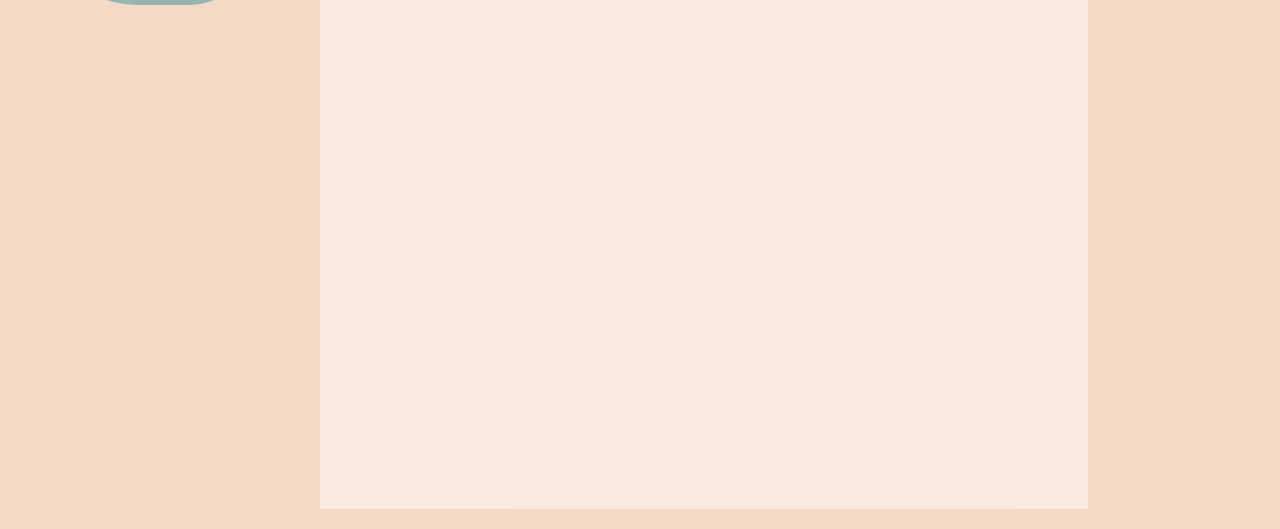
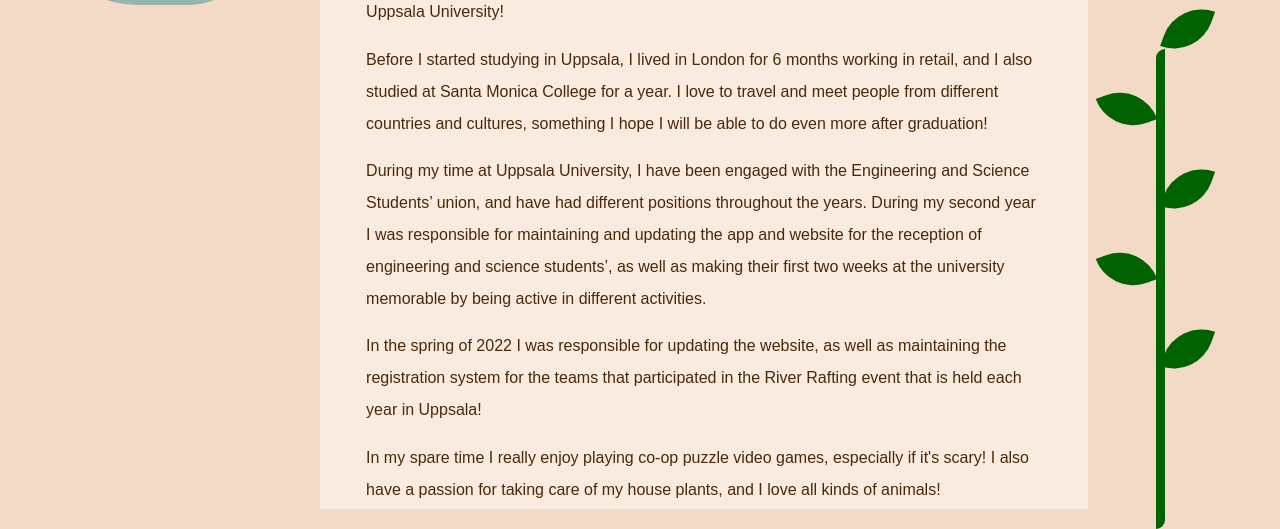
Before and after one commit to marionwallsten/marionwallsten.github.io, a plain HTML site: page aboutMe.html in a window 1280 px wide. Shown: the part 311-840 px from the top of the page. Drawn offline with Linux system fonts and the light colour scheme.

Commit message:
added leaf and about me text

```diff
--- a/aboutMe.html
+++ b/aboutMe.html
@@ -24,7 +24,7 @@
                 <li><a href="contact.html">Contact</a></li>
             </div>
             <div class="aboutMe">
-                <!--  <div class="aboutMeText">
+                <div class="aboutMeText">
                     Hi! I’m Marion Wallsten, and I am about to finish my Bachelor’s in Computer
                     Science at Uppsala University!
                 </div>
@@ -51,11 +51,16 @@
                 <div class="aboutMeText">
                     In my spare time I really enjoy playing co-op puzzle video games, especially if it's scary! I also
                     have a passion for
-                    taking care of my house plants , and I all love every kind of animal.
+                    taking care of my house plants, and I love all kinds of animals!
                 </div>
- -->
             </div>
         </div>
+        <div class="leaf1"></div>
+        <div class="leaf2"></div>
+        <div class="leaf3"></div>
+        <div class="leaf4"></div>
+        <div class="leaf5"></div>
+        <div class="stem"></div>
     </div>
 
     </div>
--- a/css/stylesheet.css
+++ b/css/stylesheet.css
@@ -25,10 +25,6 @@ body {
     left: 0px;
 }
 
-#canvas {
-    display: flex;
-    position: relative;
-}
 
 .images {
     float: left;
@@ -138,7 +134,7 @@ h1 {
     padding-top: 2%;
     font-weight: bolder;
     font-size: 20px;
-    text-decoration: none !important;
+    text-decoration: none;
 }
 
 .resumetitle {
@@ -273,38 +269,94 @@ a:link {
     }
 }
 
+
 .plant {
     position: absolute;
     bottom: 0%;
     width: 2%;
-    height: 2%
+    height: 30%;
+
 }
 
 .plant:before,
 .plant:after {
-    width: 15px;
+    content: "";
+    width: 10px;
     height: 0;
-    left: 70vw;
-    background: linear-gradient(to right, green, rgb(1, 96, 1));
+    left: 0;
+    background: linear-gradient(to right, rgb(10, 105, 10), rgb(10, 120, 10));
     position: absolute;
     animation-fill-mode: forwards;
+    top: 0%;
 }
 
 .plant:after {
-    top: 70%;
+    bottom: 40%;
     animation: lineup 3s forwards;
 }
 
 @keyframes lineup {
-    0% {
-        height: 0vh;
-    }
-
     25% {
-        height: 50vh;
+        left: 80%;
+        right: 0%;
     }
 
     100% {
-        height: 100vh;
+        top: -200px;
+        height: 200px
     }
 }
+
+
+.leaf1,
+.leaf2,
+.leaf3,
+.leaf4,
+.leaf5 {
+    position: absolute;
+    background-color: rgb(0, 98, 0);
+    height: 5%;
+    width: 4%;
+    border-radius: 0 75px;
+    float: right;
+}
+
+.leaf1 {
+    transform: rotate(110deg);
+    right: 5.2%;
+    top: 80%;
+}
+
+.leaf2 {
+    transform: rotate(-20deg);
+    right: 10%;
+    top: 70%;
+}
+
+.leaf3 {
+    transform: rotate(110deg);
+    right: 5.2%;
+    top: 60%;
+}
+
+.leaf4 {
+    transform: rotate(-20deg);
+    right: 10%;
+    top: 50%;
+}
+
+.leaf5 {
+    transform: rotate(110deg);
+    right: 5.2%;
+    top: 40%;
+}
+
+.stem {
+    position: absolute;
+    background-color: rgb(0, 98, 0);
+    height: 60%;
+    width: 0.7%;
+    right: 9%;
+    top: 45%;
+    border-radius: 75px 0;
+}
```
